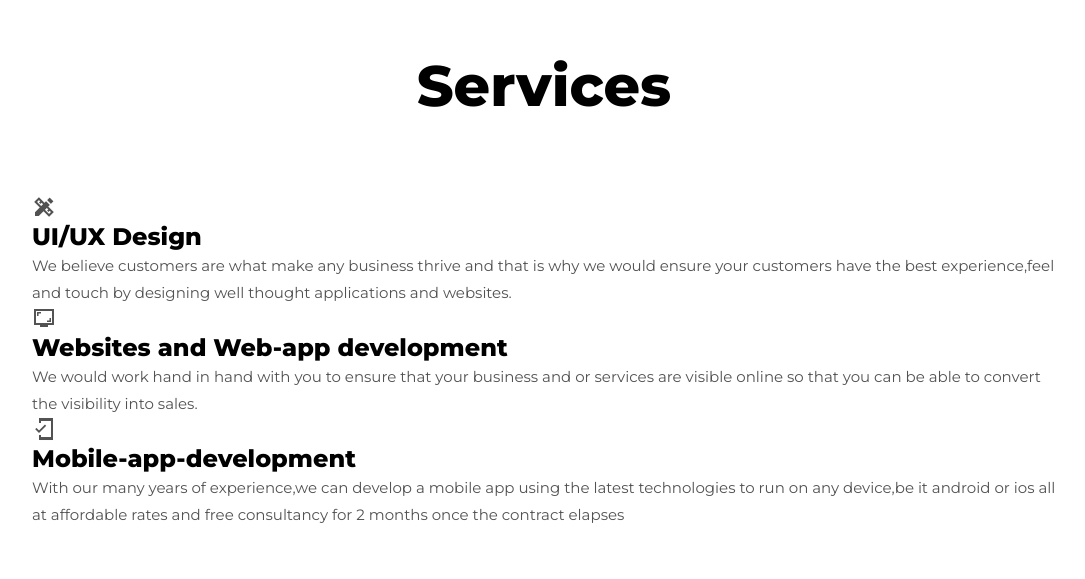
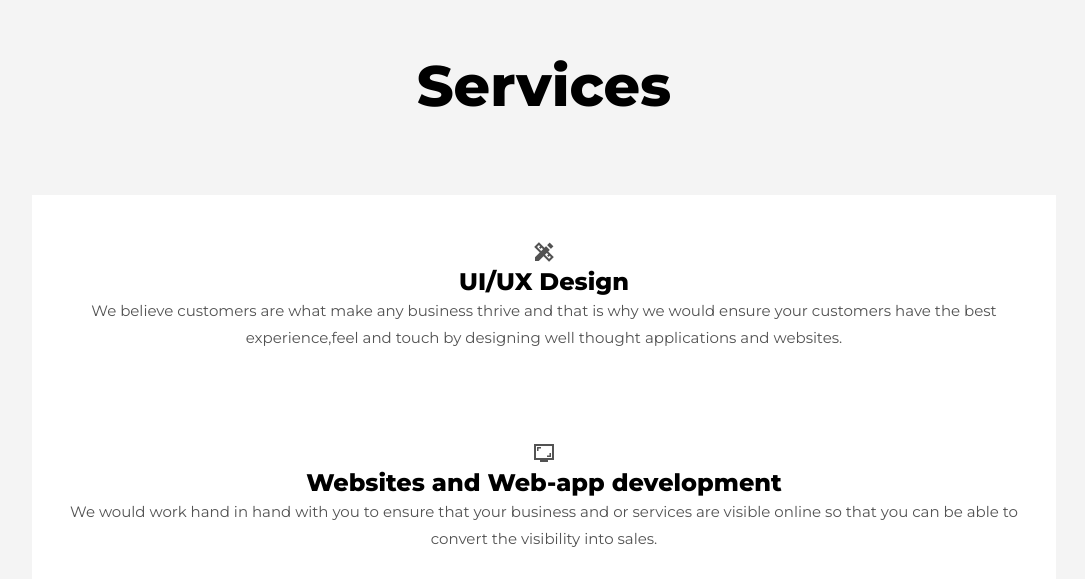
Before and after one commit to Charlesopuba/New-portfolio-website, a plain HTML site: page index.html in a window 1280 px wide. Shown: the part 4061-4640 px from the top of the page, without its empty margins (96-1181 px from the left). Drawn offline with nearby package versions, Linux system fonts and the light colour scheme.

Commit message:
styling services

```diff
--- a/styles.css
+++ b/styles.css
@@ -329,3 +329,22 @@ section.skills .item:nth-child(2) .progress-bar .progress{
 section.skills .item:nth-child(3) .progress-bar .progress{
     width: 91%;
 }
+section.services{
+    background-color:var(--color-light)
+
+}
+section.services .container{
+   display: grid;
+   gap: 2rem;
+}
+section.services .container .service{
+    background-color: var(--color-white);
+    text-align: center;
+    padding: 3rem 2rem;
+    gap: 2rem;
+    cursor: default;
+    transition: var(--transition);
+}
+section.services .container .service:hover{
+    box-shadow: 0 3rem 3rem var(--color-primary-light);
+}
```
